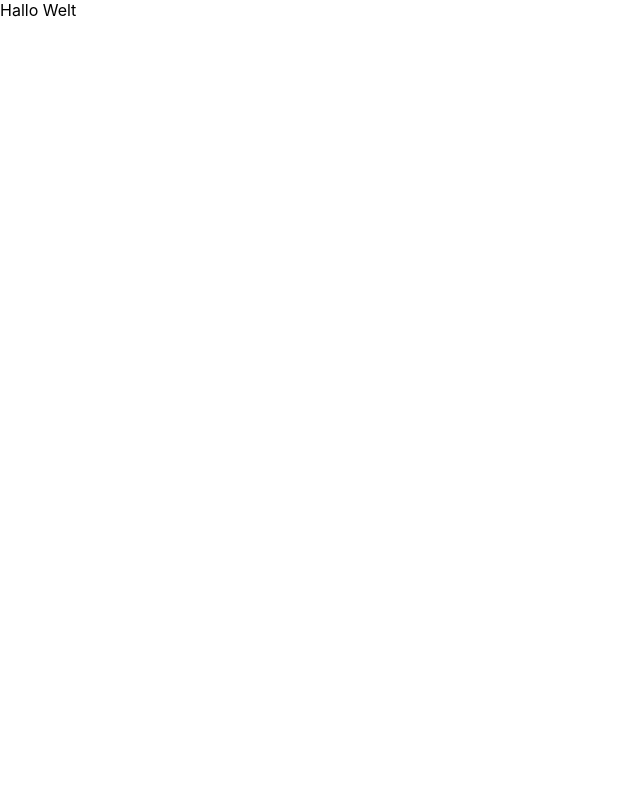
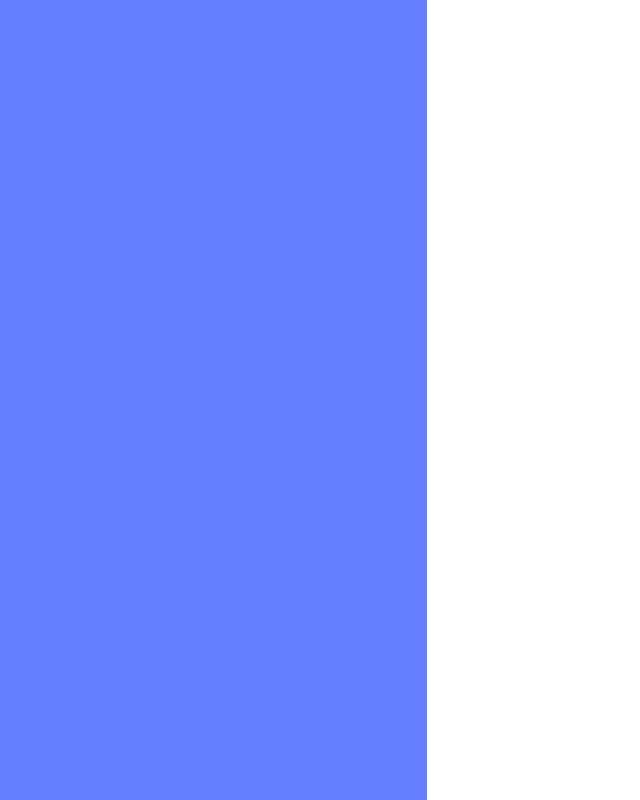
Before and after one commit to switchnollie/motion-guidelines, a React (Create React App) app: page / in a window 1280 px wide. Shown: the whole page, without its empty margins (0-640 px from the left). Built offline with nearby package versions, Linux system fonts and the light colour scheme.

Commit message:
add Column component

```diff
--- a/src/App.tsx
+++ b/src/App.tsx
@@ -1,7 +1,14 @@
 import React from "react";
+import Column from "./components/Column";
 
 const App: React.FC = () => {
-  return <div className="App">Hallo Welt</div>;
+  return (
+    <div className="App">
+      <Column highlightBackground></Column>
+      <Column />
+      <Column />
+    </div>
+  );
 };
 
 export default App;
--- /dev/null
+++ b/src/components/Column.tsx
@@ -0,0 +1,15 @@
+import styled, { css } from "styled-components";
+
+const Column = styled.div<{ highlightBackground?: boolean }>`
+  ${({ highlightBackground, theme }) => css`
+    height: 100vh;
+    flex: 1;
+    box-sizing: border-box;
+    padding: 40px;
+    background-color: ${highlightBackground
+      ? theme.accentColor
+      : theme.pageBackground};
+  `}
+`;
+
+export default Column;
--- a/src/theme.ts
+++ b/src/theme.ts
@@ -9,15 +9,14 @@ export const GlobalStyle = createGlobalStyle`
     -webkit-font-smoothing: antialiased;
     -moz-osx-font-smoothing: grayscale;
   }
-
-  code {
-    font-family: source-code-pro, Menlo, Monaco, Consolas, 'Courier New',
-      monospace;
+  .App {
+    display: flex;
   }
 `;
 
 const theme = {
-  accentColor: "#647FFF"
+  accentColor: "#647FFF",
+  pageBackground: "#FFF"
 };
 
 export default theme;
```
